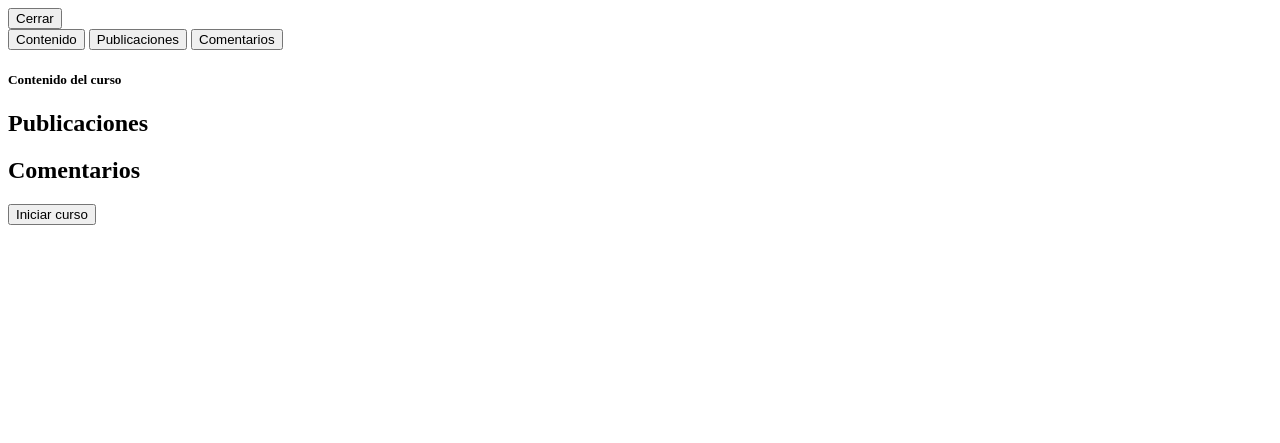
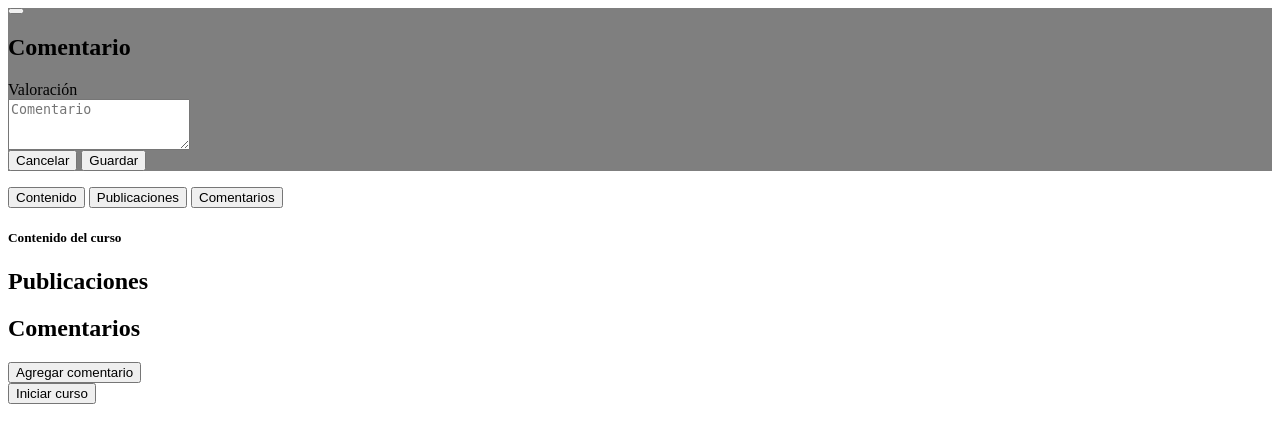
Before and after one commit to Manuel486/capacitaciones, a PHP site: page /app/views/curso.php in a window 1280 px wide. Shown: the top 443 px of the page. Run offline with PHP 8.4, Linux system fonts and the light colour scheme; some libraries are stand-ins or nearby versions.

Commit message:
Agregando valoracion de cursos

```diff
--- a/app/config/config.local.php
+++ b/app/config/config.local.php
@@ -10,8 +10,11 @@
 define("DATABASE_RRHH_URL","mysql:dbname=rrhh;host=localhost");
 define("DATABASE_RRHH_USER","root");
 define("DATABASE_RRHH_PASSWORD","");
+define("DATABASE_DOCUMENTOS_URL","mysql:dbname=documentos;host=localhost");
+define("DATABASE_DOCUMENTOS_USER","root");
+define("DATABASE_DOCUMENTOS_PASSWORD","");
 define("BASE_URL", "/capacitaciones/");
 
-define('APP_VERSION', '1.0.0');
+define('APP_VERSION', '1.0.1');
 
 define('CLAVE_TOKEN', 'sepconRRHH2025');
--- a/app/config/config.prod.php
+++ b/app/config/config.prod.php
@@ -3,14 +3,18 @@
 define("VIEWS_PATH", __DIR__ . "/../views/");
 define("CONTROLLERS_PATH", __DIR__ . "/../controllers/");
 define("PORTADAS", __DIR__ . "/../../public/assets/portadas/");
+define("VIDEOS", __DIR__ . "/../videos/");
 define("DATABASE_CAPACITACIONES_URL","mysql:dbname=capacitaciones;host=192.168.1.30");
 define("DATABASE_CAPACITACIONES_USER","remoto");
 define("DATABASE_CAPACITACIONES_PASSWORD","s3pc0n2020");
 define("DATABASE_RRHH_URL","mysql:dbname=rrhh;host=192.168.1.30");
 define("DATABASE_RRHH_USER","remoto");
 define("DATABASE_RRHH_PASSWORD","s3pc0n2020");
+define("DATABASE_DOCUMENTOS_URL","mysql:dbname=documentos;host=192.168.1.30");
+define("DATABASE_DOCUMENTOS_USER","remoto");
+define("DATABASE_DOCUMENTOS_PASSWORD","s3pc0n2020");
 define("BASE_URL", "/capacitaciones/");
 
-define('APP_VERSION', '1.0.0');
+define('APP_VERSION', '1.0.1');
 
 define('CLAVE_TOKEN', 'sepconRRHH2025');
--- a/app/views/app.php
+++ b/app/views/app.php
@@ -17,7 +17,7 @@
 </head>
 
 <body class="<?= $vista === 'tomar_curso' ? 'bg-white' : 'bg-gray-50' ?>">
-    <div x-data="appComponente()" @abrir-modal.window="abrirModalConDatos($event.detail)">
+    <div x-data="appComponente()" @abrir-modal.window="abrirModalConDatos($event.detail)" @obtener-usuario-logueado.window="obtenerUsuarioLogueado($event.detail)">
 
         <div x-show="modalDialogo.activo" x-cloak class="fixed inset-0 flex items-center justify-center z-1000">
             <div class="fixed inset-0 bg-black/75"></div>
--- a/app/views/curso.php
+++ b/app/views/curso.php
@@ -1,45 +1,47 @@
 <div x-data="cursoDetalleComponente()">
-    <div x-show="modalDialogo.activo" x-cloak class="fixed inset-0 flex items-center justify-center z-50">
-        <div class="fixed inset-0 bg-black/75"></div>
-        <div class="relative bg-white rounded-lg shadow-xl w-full max-w-sm mx-auto z-10">
-            <div class="px-4 pt-5 pb-4 sm:p-6 sm:pb-4">
-                <div class="flex flex-col gap-2 items-center">
-                    <div class="mx-auto flex items-center justify-center w-12 h-12 rounded-full" :class="{
-                               'bg-red-100': modalDialogo.tipo === 'error',
-                               'bg-yellow-100': modalDialogo.tipo === 'advertencia',
-                               'bg-blue-100': modalDialogo.tipo === 'info',
-                               'bg-green-100': modalDialogo.tipo === 'exito'
-                            }">
-                        <template x-if="modalDialogo.tipo === 'error'">
-                            <i class="fas fa-times-circle text-red-600 text-2xl"></i>
+    <div x-show="modalComentario" x-cloak class="fixed inset-0 flex items-center justify-center z-100 p-4"
+        style="background: rgba(0,0,0,0.5);">
+        <div class="bg-white rounded-lg shadow-lg max-w-lg w-full p-4 sm:p-6 relative max-h-[90vh] overflow-y-auto">
+            <button @click="cerrarModalValoracion()" class="absolute top-3 right-3 text-gray-400 hover:text-gray-600">
+                <i class="fas fa-times text-xl"></i>
+            </button>
+            <h2 class="text-xl font-bold mb-4 text-gray-800">Comentario</h2>
+            <form class="space-y-4">
+                <div class="flex gap-4">
+                    <label class="block text-gray-700 mb-2 font-bold">Valoración</label>
+                    <div class="flex items-center space-x-1">
+                        <template x-for="star in 5" :key="star">
+                            <button type="button" @click="valoracion = star" @mouseover="hoverValoracion = star"
+                                @mouseleave="hoverValoracion = 0" class="focus:outline-none">
+                                <i class="fas" :class="[
+                                        (hoverValoracion || valoracion) >= star ? 'fa-star text-yellow-400' : 'fa-star text-gray-300',
+                                        'text-2xl'
+                                    ]"></i>
+                            </button>
                         </template>
-                        <template x-if="modalDialogo.tipo === 'advertencia'">
-                            <i class="fas fa-exclamation-triangle text-yellow-600 text-2xl"></i>
-                        </template>
-                        <template x-if="modalDialogo.tipo === 'info'">
-                            <i class="fas fa-info-circle text-blue-600 text-2xl"></i>
-                        </template>
-                        <template x-if="modalDialogo.tipo === 'exito'">
-                            <i class="fas fa-check-circle text-green-600 text-2xl"></i>
-                        </template>
-                    </div>
-                    <div class="mt-3 text-center sm:mt-0 sm:ml-4 sm:text-left">
-                        <h3 class="text-center font-semibold text-gray-900" x-text="modalDialogo.titulo"></h3>
-                        <div class="mt-2">
-                            <p class="text-sm text-gray-700 text-center" x-text="modalDialogo.mensaje"></p>
-                        </div>
-                    </div>
-                    <div class="w-full mt-4 items-center justify-center flex">
-                        <button type="button"
-                            class=" cursor-pointer rounded-md hover:bg-blue-900 px-3 py-2 text-sm font-semibold hover:text-white shadow-xs border bg-white border-blue-900 text-blue-900"
-                            @click="cerrarModalDialogo()">Cerrar</button>
+                        <span class="ml-2 text-gray-600" x-text="valoracion"></span>
                     </div>
                 </div>
+                <div>
+                    <textarea x-model="comentario"
+                        class="w-full border border-gray-300 rounded px-3 py-2 focus:outline-none focus:ring focus:border-blue-400"
+                        rows="3" placeholder="Comentario"></textarea>
+                </div>
 
-            </div>
-
+                <div class="flex justify-end space-x-2 pt-2">
+                    <button @click="cerrarModalValoracion()" type="button"
+                        class="px-4 py-2 bg-gray-200 text-gray-700 rounded hover:bg-gray-300 transition">
+                        Cancelar
+                    </button>
+                    <button type="button" @click="guardarValoracion()"
+                        class="px-4 py-2 bg-blue-600 text-white rounded hover:bg-blue-700 transition">
+                        Guardar
+                    </button>
+                </div>
+            </form>
         </div>
     </div>
+
     <div class="container mx-auto px-4 py-8">
         <div class="grid grid-cols-1 lg:grid-cols-3 gap-8">
             <div class="lg:col-span-2">
@@ -55,19 +57,18 @@
                             <div>
                                 <h1 class="text-3xl font-bold mb-4" x-text="curso.nombre"></h1>
                                 <div class="flex items-center gap-6 mb-4">
-                                    <div class="flex items-center gap-2">
-                                        <span class="text-yellow-400">★</span>
-                                        <span class="text-yellow-400">★</span>
-                                        <span class="text-yellow-400">★</span>
-                                        <span class="text-yellow-400">★</span>
-                                        <span x-text="curso.rating"></span>
-                                        <span class="text-gray-400"
-                                            x-text="'(' + curso.totalEstudiantes + ' estudiantes)'"></span>
+                                    <div class="flex items-center gap-1 mb-3">
+                                        <template x-for="star in 5" :key="star">
+                                            <i class="fas fa-star text-lg"
+                                                :class="star <= Math.round(curso.valoracion_promedio) ? 'text-yellow-400' : 'text-gray-300'"></i>
+                                        </template>
+                                        <span class="ml-2 text-sm font-medium text-gray-600"
+                                            x-text="(curso.valoracion_promedio ? curso.valoracion_promedio.toFixed(1) : '0') + '/5'"></span>
                                     </div>
-                                    <div>
-                                        <span class="text-gray-400">Creado por</span>
-                                        <span x-text="curso.instructor"></span>
-                                    </div>
+                                </div>
+                                <div>
+                                    <span class="text-gray-400">Creado por</span>
+                                    <span x-text="curso.instructor"></span>
                                 </div>
                             </div>
                         </template>
@@ -148,7 +149,8 @@
                 <div x-show="pestaniaActiva === 'publicaciones'" class="bg-white rounded-lg shadow p-6 mb-6">
                     <h2 class="text-2xl font-bold mb-4">Publicaciones</h2>
                     <div class="space-y-4">
-                        <template x-for="publicacion in (curso?.publicaciones || []).filter(p => p.autor === curso?.instructor)"
+                        <template
+                            x-for="publicacion in (curso?.publicaciones || []).filter(p => p.autor === curso?.instructor)"
                             :key="publicacion.id">
                             <div class="border-b pb-4">
                                 <div class="flex items-center mb-2">
@@ -162,15 +164,56 @@
                 </div>
 
                 <div x-show="pestaniaActiva === 'comentarios'" class="bg-white rounded-lg shadow p-6 mb-6">
-                    <h2 class="text-2xl font-bold mb-4">Comentarios</h2>
-                    <div class="space-y-4">
-                        <template x-for="comentario in (curso?.comentarios || [])" :key="comentario.id">
-                            <div class="border-b pb-4">
-                                <div class="flex items-center mb-2">
-                                    <span class="font-semibold text-gray-900" x-text="comentario.autor"></span>
-                                    <span class="ml-2 text-xs text-gray-500" x-text="comentario.fecha"></span>
+                    <div class="flex justify-between items-center mb-6">
+                        <h2 class="text-2xl font-bold text-gray-800">Comentarios</h2>
+                        <button @click="agregarValoracion()"
+                            class="px-4 py-2 bg-white text-blue-900 border border-blue-900 rounded-lg hover:bg-blue-900 hover:text-white transition flex items-center gap-2">
+                            <i class="fas fa-plus"></i>
+                            <span>Agregar comentario</span>
+                        </button>
+                    </div>
+
+                    <div class="space-y-6">
+                        <template x-for="valoracion in (curso?.valoraciones || [])" :key="valoracion.id_valoracion">
+                            <div class="border border-gray-200 rounded-lg p-5 hover:shadow-md transition">
+                                <div class="flex items-start gap-4">
+                                    <div class="flex-shrink-0">
+                                        <div
+                                            class="w-12 h-12 bg-blue-600 rounded-full flex items-center justify-center text-white font-bold text-lg">
+                                            <span x-text="valoracion.nombre_usuario.charAt(0).toUpperCase()"></span>
+                                        </div>
+                                    </div>
+
+                                    <div class="flex-1">
+                                        <div class="flex items-center justify-between mb-2">
+                                            <div>
+                                                <h3 class="font-semibold text-gray-900"
+                                                    x-text="valoracion.nombre_usuario"></h3>
+                                                <span class="text-xs text-gray-500"
+                                                    x-text="valoracion.fecha_registro"></span>
+                                            </div>
+                                        </div>
+
+                                        <div class="flex items-center gap-1 mb-3">
+                                            <template x-for="star in 5" :key="star">
+                                                <i class="fas fa-star text-lg"
+                                                    :class="star <= valoracion.valoracion ? 'text-yellow-400' : 'text-gray-300'"></i>
+                                            </template>
+                                            <span class="ml-2 text-sm font-medium text-gray-600"
+                                                x-text="valoracion.valoracion + '/5'"></span>
+                                        </div>
+
+                                        <p class="text-gray-700 leading-relaxed" x-text="valoracion.comentario"></p>
+                                    </div>
                                 </div>
-                                <p class="text-gray-800" x-text="comentario.texto"></p>
+                            </div>
+                        </template>
+
+                        <template x-if="!curso?.valoraciones || curso.valoraciones.length === 0">
+                            <div class="text-center py-12">
+                                <i class="fas fa-comments text-gray-300 text-5xl mb-4"></i>
+                                <p class="text-gray-500 text-lg">No hay comentarios aún</p>
+                                <p class="text-gray-400 text-sm mt-2">Sé el primero en dejar tu valoración</p>
                             </div>
                         </template>
                     </div>
@@ -182,7 +225,8 @@
                     <div class="bg-white rounded-lg shadow p-6">
                         <template x-if="!cargando && curso">
                             <div class="flex items-center justify-center mb-4">
-                                <img :src="curso.imagen ? 'public/assets/portadas/' + curso.imagen : 'public/assets/portadas/plantilla.jpg'" :alt="curso.nombre" class="w-full h-50 rounded mb-4 object-cover">
+                                <img :src="curso.imagen ? 'public/assets/portadas/' + curso.imagen : 'public/assets/portadas/plantilla.jpg'"
+                                    :alt="curso.nombre" class="w-full h-50 rounded mb-4 object-cover">
                             </div>
                         </template>
                         <template x-if="cargando">
--- a/app/views/tomar_curso.php
+++ b/app/views/tomar_curso.php
@@ -109,8 +109,8 @@
                                             <span class="block text-gray-700 text-lg font-semibold"
                                                 x-text="item_actual.detalle.titulo ?? 'Evaluación.'"></span>
                                         </div>
-                                        <span class="block text-gray-700 text-md"
-                                            x-text="item_actual.detalle.descripcion"></span>
+                                        <!-- <span class="block text-gray-700 text-md"
+                                            x-text="item_actual.detalle.descripcion"></span> -->
                                         <span class="font-medium">Nota: Para aprobar necesita responder al menos el
                                             70% del examen</span>
                                         <button x-show="item_actual.completado == 0" @click="activarModoEvaluacion()"
--- a/public/index.php
+++ b/public/index.php
@@ -8,7 +8,6 @@
 $router = new AltoRouter();
 $router->setBasePath('/capacitaciones');
 
-// Función auxiliar para registrar rutas
 function route($router, $metodo, $path, $controlador, $accion) {
     $router->map($metodo, $path, function () use ($controlador, $accion) {
         require_once CONTROLLERS_PATH . "/{$controlador}.php";
@@ -55,6 +54,7 @@
 route($router, 'POST', '/api/cambiar_estado_curso', 'CursosController', 'apiCambiarEstadoCurso');
 route($router, 'POST', '/api/cambiar_estado_item', 'CursosController', 'apiCambiarEstadoItem');
 route($router, 'POST', '/api/guardar_comentario', 'CursosController', 'apiGuardarComentario');
+route($router, 'POST', '/api/guardar_valoracion_curso', 'CursosController', 'apiGuardarValoracionCurso');
 
 
 // =============== CURSO USUARIO CONTROLLER ===============
--- a/public/js/curso.js
+++ b/public/js/curso.js
@@ -2,12 +2,17 @@
   return {
     curso: null,
     cargando: true,
+    id_usuario: null,
+    modalComentario: false,
+    comentario: "",
+    valoracion: 0,
     modalDialogo: {
       activo: false,
       titulo: "",
       mensaje: "",
       tipo: "",
     },
+    hoverValoracion: 0,
     pestaniaActiva: "contenido",
     async obtenerCurso() {
       const respuesta = await fetch(
@@ -23,19 +28,13 @@
       this.pestaniaActiva = pestana;
     },
     async iniciarCurso() {
-      try {
-        const respuesta = await fetch("verificar_token", { method: "GET" });
-        const data = await respuesta.json();
-        if (!data.exitoso) {
-          this.modalDialogo.titulo = "Sesión requerida";
-          this.modalDialogo.mensaje =
-            "Por favor, inicia sesión para comenzar el curso.";
-          this.modalDialogo.tipo = "advertencia";
-          this.modalDialogo.activo = true;
-          return;
-        }
-      } catch (error) {
-        console.error("Error al iniciar el curso:", error);
+      if (!this.id_usuario) {
+        this.$dispatch("abrir-modal", {
+          titulo: "Sesión requerida",
+          mensaje: "Por favor, inicia sesión para comenzar el curso.",
+          tipo: "advertencia",
+        });
+        return;
       }
 
       window.location.href = "tomar_curso?id_curso=" + this.curso.id_curso;
@@ -44,8 +43,90 @@
       const params = new URLSearchParams(window.location.search);
       return params.get("id_curso");
     },
+    async agregarValoracion() {
+      if (!this.id_usuario) {
+        this.$dispatch("abrir-modal", {
+          titulo: "Sesión requerida",
+          mensaje: "Por favor, inicia sesión para agregar una valoración.",
+          tipo: "advertencia",
+        });
+        return;
+      }
+
+      // Verificar si el usuario ya ha valorado el curso
+      const yaValoro = this.curso.valoraciones.some(
+        (val) => val.id_usuario === this.id_usuario
+      );
+      if (yaValoro) {
+        this.$dispatch("abrir-modal", {
+          titulo: "Valoración existente",
+          mensaje: "Ya hizo una valoración para este curso.",
+          tipo: "info",
+        });
+        return;
+      }
+
+      this.modalComentario = true;
+    },
+    cerrarModalValoracion() {
+      this.modalComentario = false;
+      this.valoracion = 0;
+      this.comentario = "";
+    },
+    async guardarValoracion() {
+      if (this.valoracion === 0 || this.comentario.trim() === "") {
+        this.$dispatch("abrir-modal", {
+          titulo: "Valoración y comentario requeridos",
+          mensaje: "Por favor, proporciona una valoración y un comentario.",
+          tipo: "info",
+        });
+        return;
+      }
+
+      try {
+        let formData = new FormData();
+        formData.append("id_curso", this.curso.id_curso);
+        formData.append("valoracion", this.valoracion);
+        formData.append("comentario", this.comentario);
+        const respuesta = await fetch("api/guardar_valoracion_curso", {
+          method: "POST",
+          body: formData,
+        });
+        const data = await respuesta.json();
+        if (data.exitoso) {
+          this.cerrarModalValoracion();
+          this.$dispatch("abrir-modal", {
+            titulo: "Valoración guardada",
+            mensaje: "Gracias por su valoración del curso.",
+            tipo: "exito",
+          });
+          this.curso.valoraciones = data.respuesta;
+        } else {
+          this.modalDialogo.activo = true;
+          this.$dispatch("abrir-modal", {
+            titulo: "Error",
+            mensaje: "No se pudo guardar la valoración.",
+            tipo: "error",
+          });
+        }
+      } catch (error) {
+        console.error("Error al guardar la valoración:", error);
+      }
+    },
+    async validarUsuarioInscrito() {
+      try {
+        const respuesta = await fetch("verificar_token", { method: "GET" });
+        const data = await respuesta.json();
+        if (data.exitoso) {
+          this.id_usuario = data.respuesta.dni;
+        }
+      } catch (error) {
+        console.error("Error al iniciar el curso:", error);
+      }
+    },
     init() {
       this.obtenerCurso();
+      this.validarUsuarioInscrito();
     },
   };
 }
--- a/public/js/mis_cursos.js
+++ b/public/js/mis_cursos.js
@@ -61,6 +61,12 @@
         },
         init() {
             this.obtenerCursos();
+            // Obtener usuario logueado desde el componente principal
+            this.$dispatch('obtener-usuario-logueado', {
+                callback: (usuario) => {
+                    this.usuario = usuario;
+                }
+            });
         }
     };
 }
```
Also changed, not shown: app/controllers/CursosController.php (+36 -4 lines), app/models/CursoModel.php (+52 -0 lines), app/models/CursoUsuarioModel.php (+18 -14 lines), app/models/UsuarioModel.php (+20 -4 lines), app/models/database/ConexionDocumentos.php (added, +32 -0 lines), app/views/gestionar_cursos.php (+24 -15 lines), app/views/mis_cursos.php (+10 -4 lines), public/js/formulario_curso.js (+34 -0 lines), public/js/app.js.
